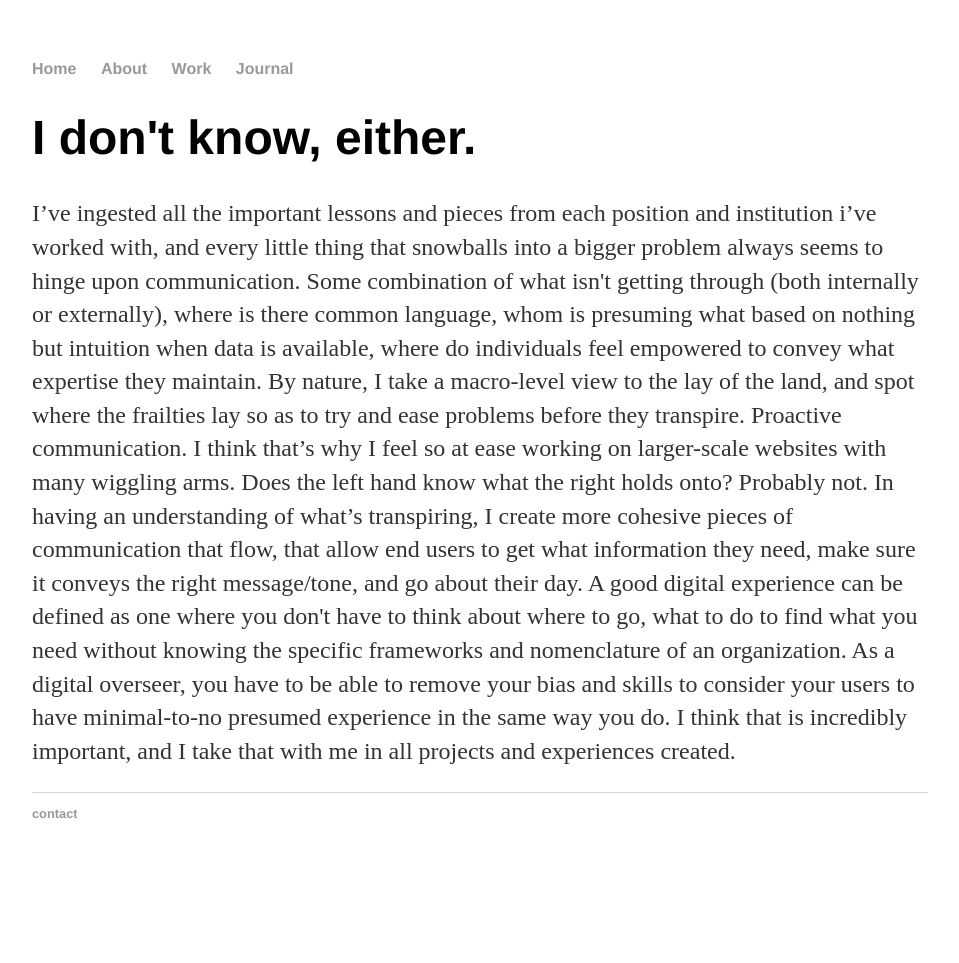
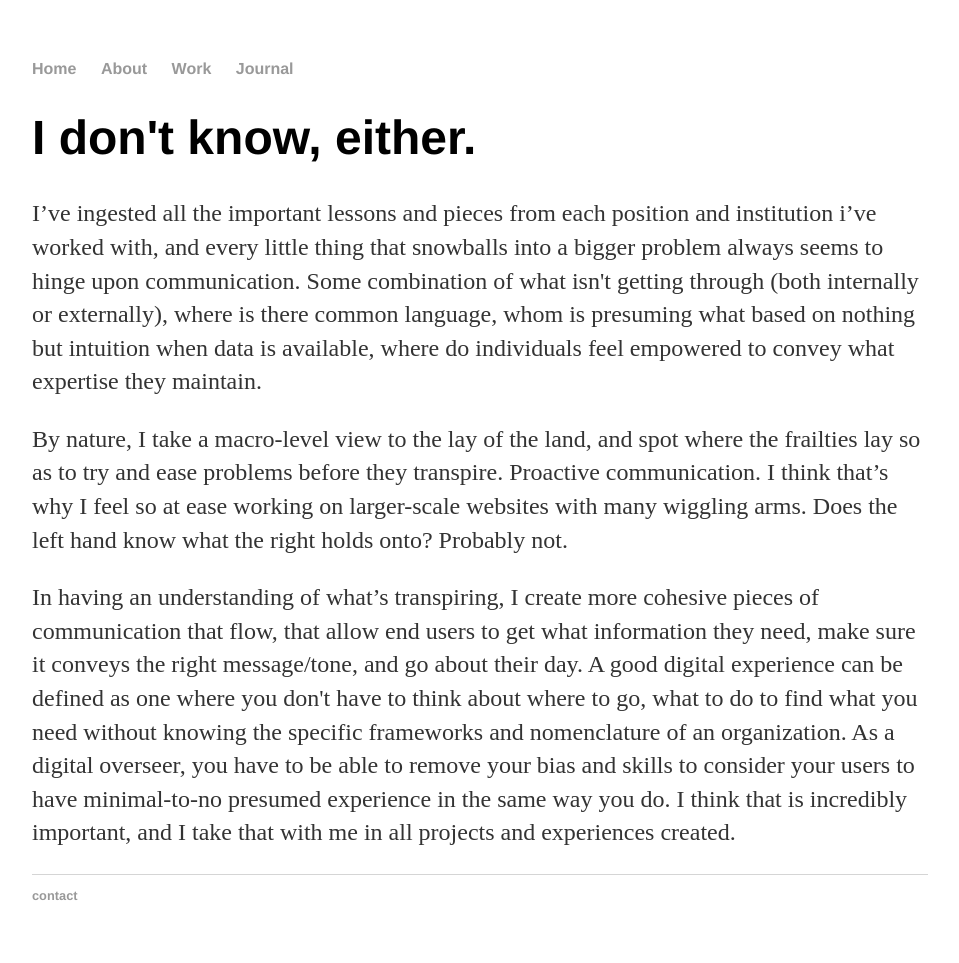
Before and after one commit to zoeakind/zoeakind.github.io, a Jekyll site: the page built from about/index.html, in a window 1280 px wide. Shown: the whole page, without its empty margins (160-1119 px from the left). Built offline with Jekyll 4.4.1, drawn with Linux system fonts in a browser that asks for light colours; before the commit the page ends 900 px from its top, so only the background shows below that.

Commit message:
Update index.html

```diff
--- a/about/index.html
+++ b/about/index.html
@@ -4,8 +4,8 @@
 ---
 <div class="blurb">
 	<h1>I don't know, either.</h1>
-	<p>I’ve ingested all the important lessons and pieces from each position and institution i’ve worked with, and every little thing that snowballs into a bigger problem always seems to hinge upon communication. Some combination of what isn't getting through (both internally or externally), where is there common language, whom is presuming what based on nothing but intuition when data is available, where do individuals feel empowered to convey what expertise they maintain.
-By nature, I take a macro-level view to the lay of the land, and spot where the frailties lay so as to try and ease problems before they transpire. Proactive communication. I think that’s why I feel so at ease working on larger-scale websites with many wiggling arms. Does the left hand know what the right holds onto? Probably not.
-In having an understanding of what’s transpiring, I create more cohesive pieces of communication that flow, that allow end users to get what information they need, make sure it conveys the right message/tone, and go about their day. A good digital experience can be defined as one where you don't have to think about where to go, what to do to find what you need without knowing the specific frameworks and nomenclature of an organization. As a digital overseer, you have to be able to remove your bias and skills to consider your users to have minimal-to-no presumed experience in the same way you do. I think that is incredibly important, and I take that with me in all projects and experiences created.</p>
+	<p>I’ve ingested all the important lessons and pieces from each position and institution i’ve worked with, and every little thing that snowballs into a bigger problem always seems to hinge upon communication. Some combination of what isn't getting through (both internally or externally), where is there common language, whom is presuming what based on nothing but intuition when data is available, where do individuals feel empowered to convey what expertise they maintain.</p>
+<p>By nature, I take a macro-level view to the lay of the land, and spot where the frailties lay so as to try and ease problems before they transpire. Proactive communication. I think that’s why I feel so at ease working on larger-scale websites with many wiggling arms. Does the left hand know what the right holds onto? Probably not.</p>
+<p>In having an understanding of what’s transpiring, I create more cohesive pieces of communication that flow, that allow end users to get what information they need, make sure it conveys the right message/tone, and go about their day. A good digital experience can be defined as one where you don't have to think about where to go, what to do to find what you need without knowing the specific frameworks and nomenclature of an organization. As a digital overseer, you have to be able to remove your bias and skills to consider your users to have minimal-to-no presumed experience in the same way you do. I think that is incredibly important, and I take that with me in all projects and experiences created.</p>
 
 </div><!-- /.blurb -->
```
